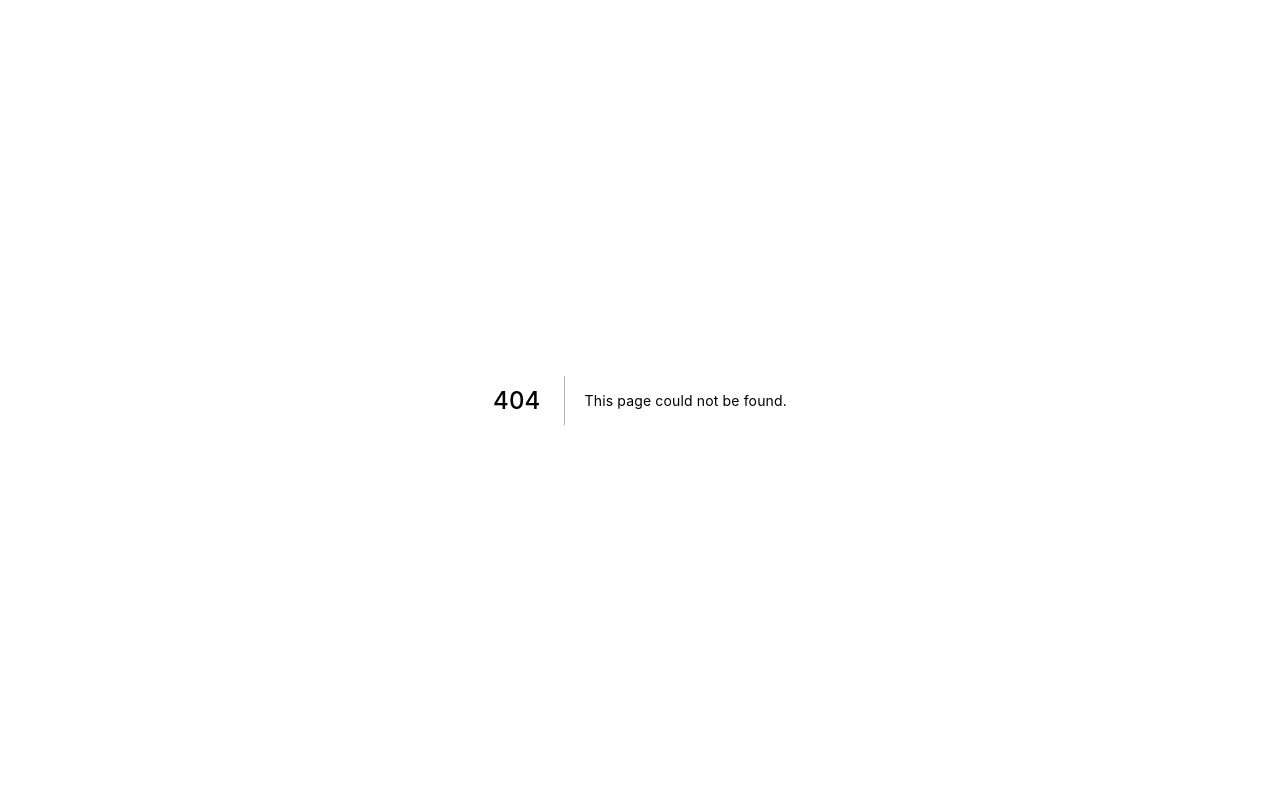
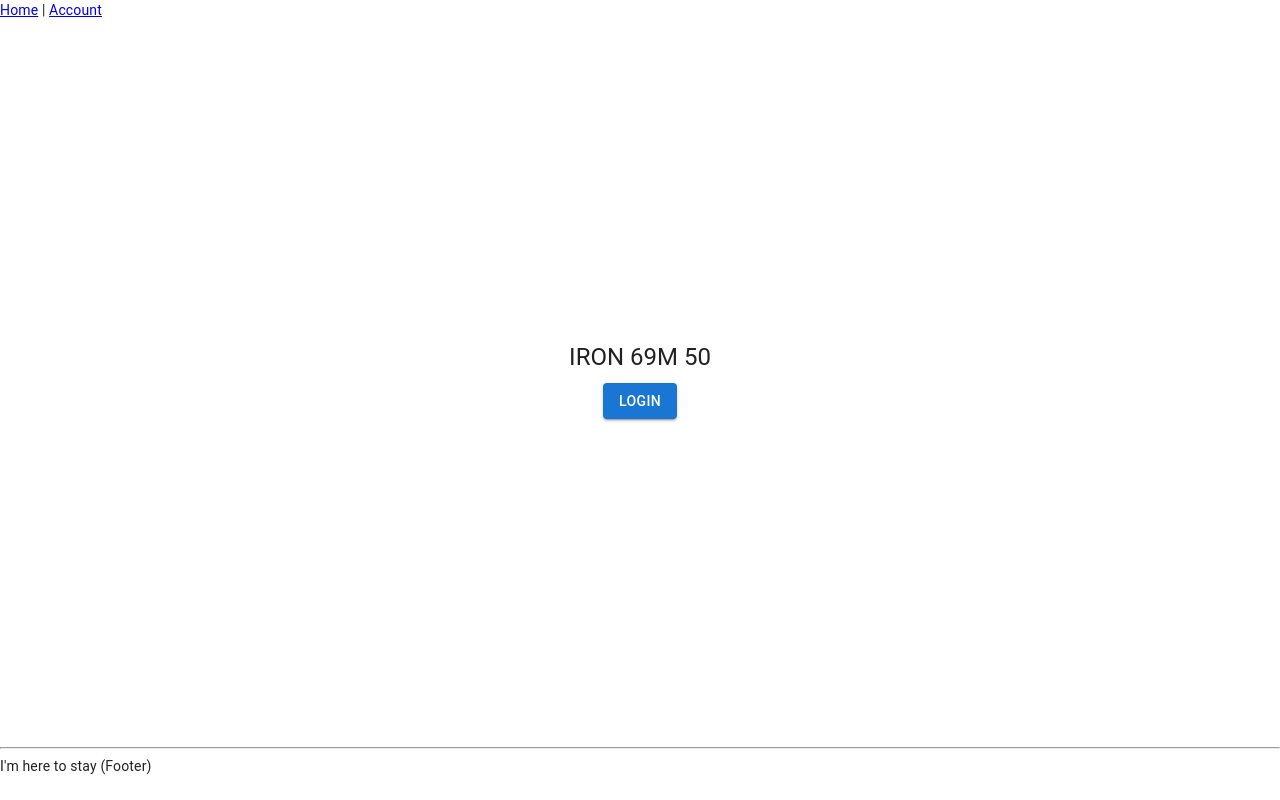
Before and after one commit to llamaXc/osrs-event-website, a Next.js app in the folder web/: page /home in a window 1280 px wide. Before the commit this address had no page. Built offline with nearby package versions, Linux system fonts and the light colour scheme.

Commit message:
learning zunstand state manager

```diff
--- /dev/null
+++ b/web/components/FloatingUserBox.tsx
@@ -0,0 +1,58 @@
+import { Box, Button, Typography } from "@mui/material";
+import { useEffect } from "react";
+import { usePlayerStore } from "../store/player";
+
+export function FloatingUserBox() {
+    const username = usePlayerStore((state) => state.username);
+    const combatLevel = usePlayerStore((state) => state.combatLevel);
+    const authenticated = usePlayerStore((state) => state.authenticated);
+
+    const authenticatePlayerAction = usePlayerStore(
+        (state) => state.authenticate
+    );
+    const loadPlayer = usePlayerStore((state) => state.fetch);
+
+    const getPlayerOrWelcomeString = () => {
+        if (combatLevel > 0) {
+            return username + " " + combatLevel;
+        }
+    };
+
+    const getSecretApiText = () => {
+        if (authenticated) {
+            return <p>Secret API Key: XYZKKJ#JK#JJ@</p>;
+        }
+    };
+
+    useEffect(() => {
+        //Load on compoment load!
+        loadPlayer("IRON 69M");
+    }, []);
+
+    return (
+        <Box
+            display='flex'
+            justifyContent='center'
+            flexDirection='column'
+            alignItems='center'
+            minHeight='90vh'
+            flexWrap='wrap'
+        >
+            <Typography variant='h5' marginBottom={"10px"}>
+                {getPlayerOrWelcomeString()}
+            </Typography>
+
+            {/* Show if username is not populated yet */}
+            {!authenticated && (
+                <Button
+                    onClick={() => authenticatePlayerAction()}
+                    variant='contained'
+                >
+                    Login
+                </Button>
+            )}
+
+            {getSecretApiText()}
+        </Box>
+    );
+}
--- a/web/components/Layout.tsx
+++ b/web/components/Layout.tsx
@@ -7,7 +7,8 @@ type Props = {
     title?: string;
 };
 
-const Layout = ({ children, title = "This is the default title" }: Props) => (
+const Layout = ({ children, title = "This is the default title" }: Props) => {
+    return (
         <div>
             <Head>
                 <title>{title}</title>
@@ -19,12 +20,12 @@ const Layout = ({ children, title = "This is the default title" }: Props) => (
             </Head>
             <header>
                 <nav>
-                <Link href='/'>
+                    <Link href='home'>
                         <a>Home</a>
                     </Link>{" "}
                     |{" "}
-                <Link href='/about'>
-                    <a>About</a>
+                    <Link href='account'>
+                        <a>Account</a>
                     </Link>
                 </nav>
             </header>
@@ -35,5 +36,6 @@ const Layout = ({ children, title = "This is the default title" }: Props) => (
             </footer>
         </div>
     );
+};
 
 export default Layout;
--- a/web/package.json
+++ b/web/package.json
@@ -14,7 +14,8 @@
     "next": "latest",
     "react": "^17.0.2",
     "react-dom": "^17.0.2",
-    "recoil": "^0.5.2"
+    "recoil": "^0.5.2",
+    "zustand": "^3.6.7"
   },
   "devDependencies": {
     "@types/node": "^12.12.21",
--- /dev/null
+++ b/web/pages/home.tsx
@@ -0,0 +1,20 @@
+import { Box } from "@material-ui/core";
+import { Button } from "@mui/material";
+import { FloatingUserBox } from "../components/FloatingUserBox";
+import Layout from "../components/Layout";
+import { usePlayerStore } from "../store/player";
+
+const LandingPage = () => {
+    const username = usePlayerStore((state) => state.username);
+    const combatLevel = usePlayerStore((state) => state.combatLevel);
+    const authenticated = usePlayerStore((state) => state.authenticated);
+    const logoutAction = usePlayerStore((state) => state.logout);
+
+    return (
+        <Layout title='Landing'>
+            <FloatingUserBox />
+        </Layout>
+    );
+};
+
+export default LandingPage;
--- /dev/null
+++ b/web/store/player.tsx
@@ -0,0 +1,49 @@
+import create, { SetState, GetState } from "zustand";
+import { devtools } from "zustand/middleware";
+
+interface PlayerStore {
+    username: string;
+    combatLevel: number;
+    authenticated: boolean;
+    authenticate: () => void;
+    logout: () => void;
+    fetch: (username) => void;
+}
+
+interface PlayerAPIResponse {
+    username: string;
+    combatLevel: number;
+    authenticated: boolean;
+}
+const fetchPlayerByName = async (username): Promise<PlayerAPIResponse> => {
+    const FIXTURE_PLAYER_RESPONSE: PlayerAPIResponse = {
+        username: "IRON 69M",
+        combatLevel: 50,
+        authenticated: false,
+    };
+    // const res = await fetch("../fixture/playerApi.json");
+    // const fetchedUsername = res.body["username"];
+    // const fetchedCombatLevel = res.body["combatLevel"];
+    return FIXTURE_PLAYER_RESPONSE;
+};
+
+export const usePlayerStore = create<PlayerStore>(
+    devtools((set: SetState<PlayerStore>, get: GetState<PlayerStore>) => ({
+        username: "",
+        combatLevel: 0,
+        authenticated: false,
+        fetch: async (username) => {
+            const player = await fetchPlayerByName(username);
+            console.log(player);
+            set({ username: player.username, combatLevel: player.combatLevel });
+        },
+        logout: async () => {
+            //call server and let them know of logout?
+            set({ authenticated: false });
+        },
+        authenticate: async () => {
+            // const serverResponse = await authenticatePlayer(username, ...)
+            set({ authenticated: true });
+        },
+    }))
+);
```
Also changed, not shown: web/components/FloatingBox.tsx (deleted, +0 -27 lines), web/pages/about.tsx (deleted, +0 -23 lines), web/pages/account.tsx (added, +47 -0 lines), web/pages/index.tsx (+7 -10 lines), 1 other file (tests, documents, lock files or other folders). Lines whose indentation alone changed are shown as unchanged.
